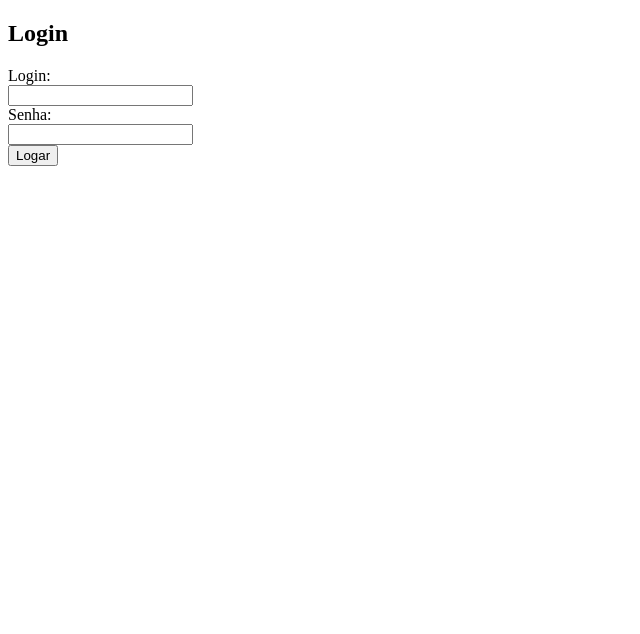
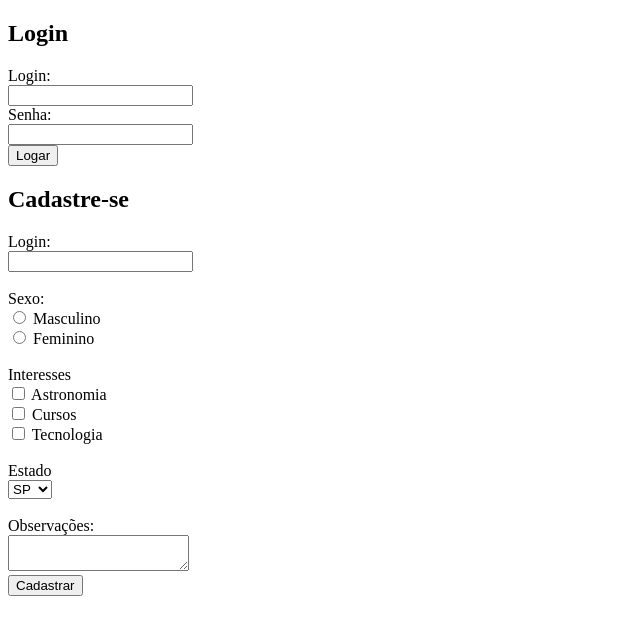
Before and after one commit to pvictor20/primeiro-projeto-html, a plain HTML site: page formulario.html in a window 1280 px wide. Shown: the whole page, without its empty margins (0-640 px from the left). Drawn offline with Linux system fonts and the light colour scheme.

Commit message:
Adicionei mais componentes ao formulário

```diff
--- a/formulario.html
+++ b/formulario.html
@@ -24,6 +24,38 @@
 
 		</form>
 
+		<h2>Cadastre-se</h2>
+
+		<form>
+
+			Login:<br>
+			<input type="text" name="login"><br><br>
+
+			Sexo: <br>
+			<input type="radio" name="sexo" value="M"> Masculino<br>
+			<input type="radio" name="sexo" value="F"> Feminino<br><br>
+
+			Interesses<br>
+			<input type="checkbox" name="interesses"> Astronomia<br>
+			<input type="checkbox" name="interesses"> Cursos<br>
+			<input type="checkbox" name="interesses"> Tecnologia<br><br>
+
+			Estado<br>
+			<select name="estado">
+				<option value="sp">SP</option>
+				<option value="rj">RJ</option>
+				<option value="rs">RS</option>
+				<option value="mg">MG</option>
+			</select><br><br>
+
+
+			Observações: <br>
+			<textarea></textarea><br>
+
+
+			<input type="submit" value="Cadastrar">
+
+		</form>
 
 
 
```
